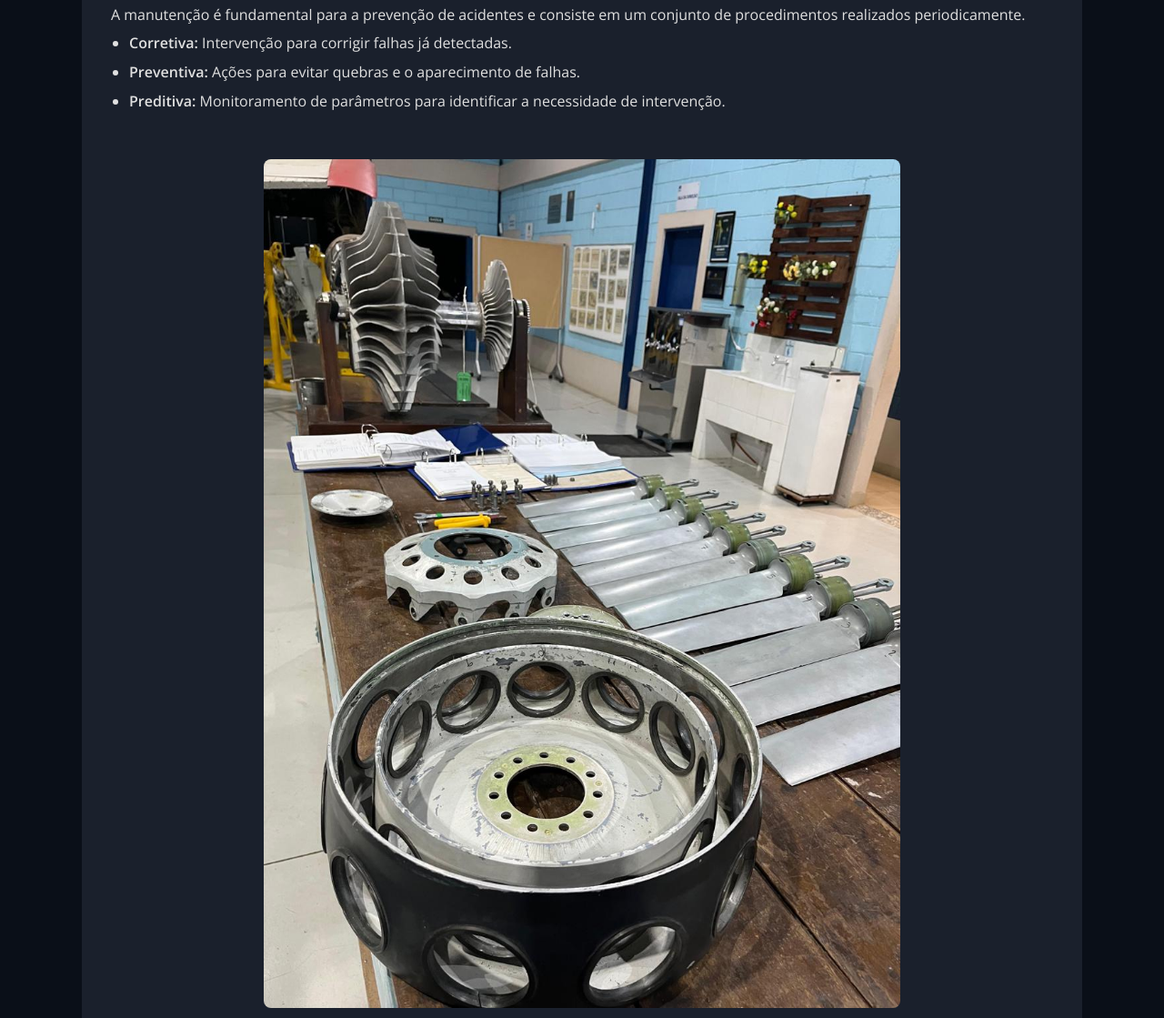
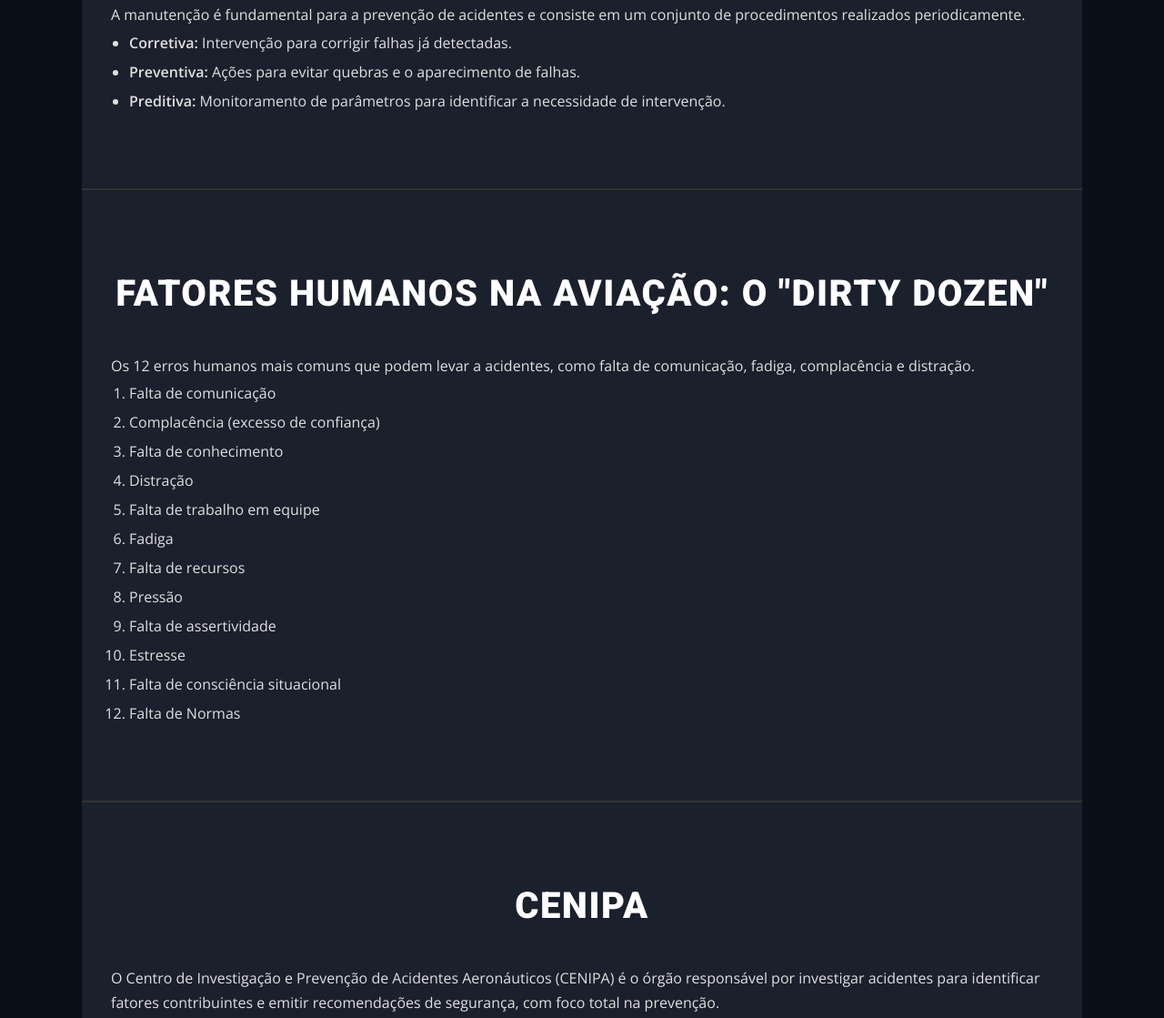
Before and after one commit to almeidaricoso-max/site-seguranca-voo, a plain HTML site: page index.html in a window 1280 px wide. Shown: the part 1614-2733 px from the top of the page at 91% size. Drawn offline with nearby package versions, Linux system fonts and the light colour scheme.

Commit message:
Update index.html

```diff
--- a/index.html
+++ b/index.html
@@ -55,7 +55,7 @@
                 <li><strong>Preventiva:</strong> Ações para evitar quebras e o aparecimento de falhas.</li>
                 <li><strong>Preditiva:</strong> Monitoramento de parâmetros para identificar a necessidade de intervenção.</li>
             </ul>
-            <img src="ROTOR DE CAUDA DESMONTADO.jpeg" alt="Componentes de um rotor de cauda desmontados para manutenção" style="width:100%; max-width:700px; margin: 3rem auto 0; display: block; border-radius: 8px;">
+
         </section>
 
         <section id="fatores-humanos">
```
